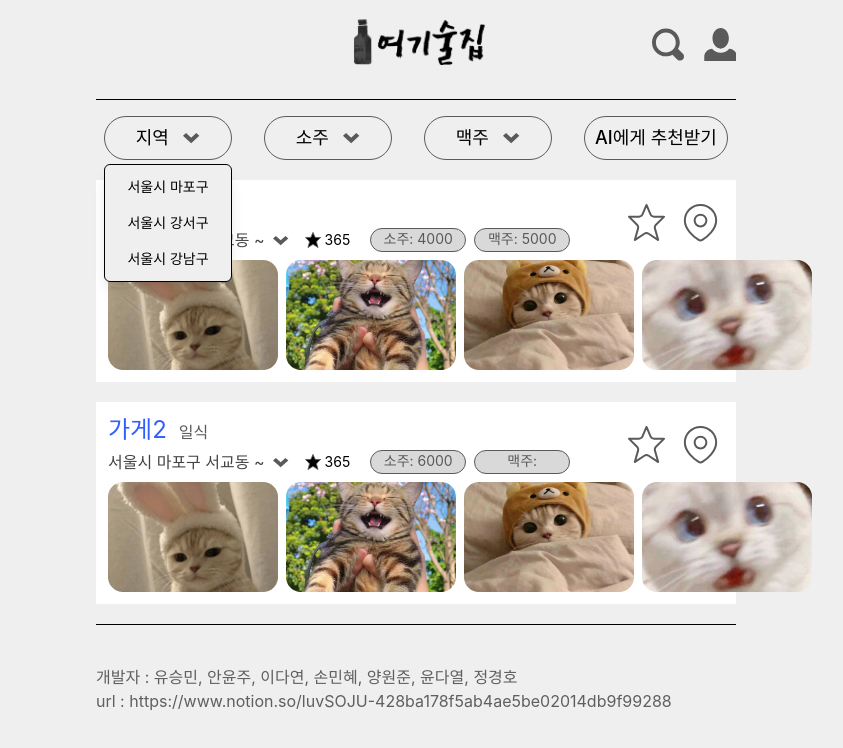
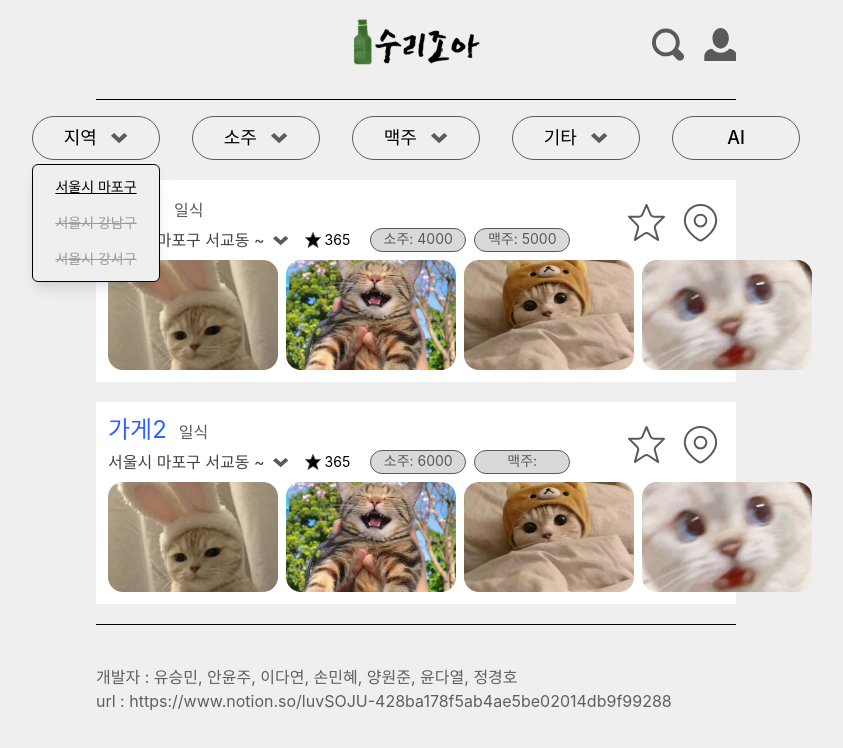
Before and after one commit to yangwonjoon/frontend, a React (Create React App) app: page / in a window 1280 px wide. Both pictures are taken after a click on the button "지역". Shown: the top 748 px of the page, without its empty margins (224-1067 px from the left). Built offline with nearby package versions, Linux system fonts and the light colour scheme.

Commit message:
로고수정&파일명수정&Nav.js내용수정

```diff
--- a/src/components/header.js
+++ b/src/components/header.js
@@ -1,5 +1,5 @@
 import { useNavigate } from "react-router-dom";
-import logo from "../assets/logo.png";
+import logo from "../assets/logo.svg";
 import magnify from "../assets/magnify.svg";
 import person from "../assets/person.svg";
 
--- a/src/components/nav.js
+++ b/src/components/nav.js
@@ -8,22 +8,32 @@ function Nav() {
   const [showMenu1, setShowMenu1] = useState(false);
   const [showMenu2, setShowMenu2] = useState(false);
   const [showMenu3, setShowMenu3] = useState(false);
+  const [showMenu4, setShowMenu4] = useState(false);
   const [aiClicked, setAIClicked] = useState(false);
 
   const toggleMenu1 = () => {
     setShowMenu1(!showMenu1);
     setShowMenu2(false);
     setShowMenu3(false);
+    setShowMenu4(false);
   };
   const toggleMenu2 = () => {
     setShowMenu1(false);
     setShowMenu2(!showMenu2);
     setShowMenu3(false);
+    setShowMenu4(false);
   };
   const toggleMenu3 = () => {
     setShowMenu1(false);
     setShowMenu2(false);
     setShowMenu3(!showMenu3);
+    setShowMenu4(false);
+  };
+  const toggleMenu4 = () => {
+    setShowMenu1(false);
+    setShowMenu2(false);
+    setShowMenu3(false);
+    setShowMenu4(!showMenu4);
   };
 
   return (
@@ -39,14 +49,26 @@ function Nav() {
         {showMenu1 && (
           <div className="absolute right-4 mt-1 w-32 origin-top-right rounded-md border-[1px] border-black bg-[#efefef] shadow-lg">
             <div className="py-1">
-              <a href="#" className="block px-4 py-2 text-sm">
+              <a href="#" className="block px-4 py-2 text-sm underline">
                 서울시 마포구
               </a>
-              <a href="#" className="block px-4 py-2 text-sm">
+              <a
+                href="#"
+                className="block px-4 py-2 text-sm text-[#9A9A9A] line-through"
+                onClick={() => {
+                  alert("아직 개발 중 입니다.");
+                }}
+              >
+                서울시 강남구
+              </a>
+              <a
+                href="#"
+                className="block px-4 py-2 text-sm text-[#9A9A9A] line-through"
+                onClick={() => {
+                  alert("아직 개발 중 입니다.");
+                }}
+              >
                 서울시 강서구
-              </a>
-              <a href="#" className="block px-4 py-2 text-sm">
-                서울시 강남구
               </a>
             </div>
           </div>
@@ -67,13 +89,13 @@ function Nav() {
                 4000 ↓
               </a>
               <a href="#" className="block px-4 py-2 text-sm">
-                4000 ~ 5000원
+                4000~5000원
               </a>
               <a href="#" className="block px-4 py-2 text-sm">
-                5000 ~ 6000원
+                5000~6000원
               </a>
               <a href="#" className="block px-4 py-2 text-sm">
-                6000 ~ 7000원
+                6000~7000원
               </a>
               <a href="#" className="block px-4 py-2 text-sm">
                 7000 ↑
@@ -97,16 +119,52 @@ function Nav() {
                 4000 ↓
               </a>
               <a href="#" className="block px-4 py-2 text-sm">
-                4000 ~ 5000원
+                4000~5000원
               </a>
               <a href="#" className="block px-4 py-2 text-sm">
-                5000 ~ 6000원
+                5000~6000원
               </a>
               <a href="#" className="block px-4 py-2 text-sm">
-                6000 ~ 7000원
+                6000~7000원
               </a>
               <a href="#" className="block px-4 py-2 text-sm">
                 7000 ↑
+              </a>
+            </div>
+          </div>
+        )}
+      </div>
+      <div className="relative inline-block">
+        <button
+          onClick={toggleMenu4}
+          className="mx-4 inline-flex h-11 w-32 items-center justify-evenly rounded-3xl border-[1.5px] border-[#5a5a5a] px-4 py-2 text-base font-medium"
+        >
+          <span className="text-lg font-medium">기타</span>
+          <img src={downArrow} alt="down_arrow" />
+        </button>
+        {showMenu4 && (
+          <div className="absolute right-4 mt-1 w-32 origin-top-right rounded-md border-[1px] border-black bg-[#efefef] shadow-lg">
+            <div className="py-1">
+              <a href="#" className="block px-4 py-2 text-sm">
+                한식
+              </a>
+              <a href="#" className="block px-4 py-2 text-sm">
+                중식
+              </a>
+              <a href="#" className="block px-4 py-2 text-sm">
+                일식
+              </a>
+              <a href="#" className="block px-4 py-2 text-sm">
+                양식
+              </a>
+              <a
+                href="#"
+                className="block px-4 py-2 text-sm text-[#9A9A9A] line-through"
+                onClick={() => {
+                  alert("아직 개발 중 입니다.");
+                }}
+              >
+                기타
               </a>
             </div>
           </div>
@@ -121,12 +179,12 @@ function Nav() {
         <img src={downArrow} alt="down_arrow" />
       </div>*/}
       <button
-        className="mx-4 flex h-11 w-36 items-center justify-evenly rounded-3xl border-[1.5px] border-[#5a5a5a] text-base"
+        className="mx-4 flex h-11 w-32 items-center justify-evenly rounded-3xl border-[1.5px] border-[#5a5a5a] text-base"
         onClick={() => {
           setAIClicked(!aiClicked);
         }}
       >
-        <span className="text-lg font-medium">AI에게 추천받기</span>
+        <span className="text-lg font-medium">AI</span>
       </button>
       {aiClicked ? <AIModal /> : ""}
     </div>
--- a/src/pages/main/main.js
+++ b/src/pages/main/main.js
@@ -1,6 +1,6 @@
-import Header from "../../components/header";
-import NavBar from "../../components/nav";
-import Footer from "../../components/footer";
+import Header from "../../components/Header";
+import NavBar from "../../components/Nav";
+import Footer from "../../components/Footer";
 import Content from "../../components/Content";
 
 import { useRecoilValueLoadable } from "recoil";
```
Also changed, not shown: src/assets/logo.svg (added).
